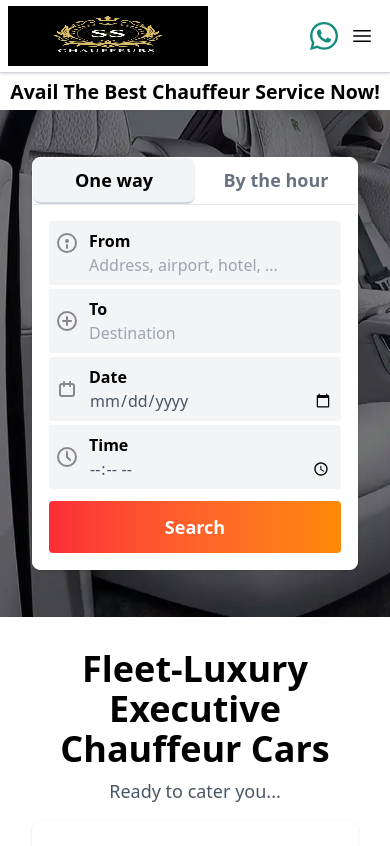
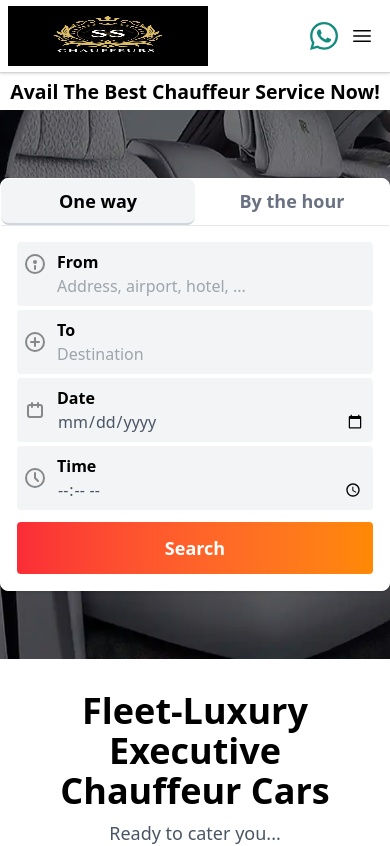
Before and after one commit to rahultherocks47/ss, a React (Vite) app: page / in a window 390 px wide. Shown: the top 846 px of the page. Built offline with nearby package versions, Linux system fonts and the light colour scheme.

Commit message:
hero-updation

```diff
--- a/src/components/HeroSection.jsx
+++ b/src/components/HeroSection.jsx
@@ -7,7 +7,7 @@ const HeroSection = () => {
 
       <h2 className='text-[min(5vw,2rem)] font-semibold text-center mx-auto max-w-7xl p-1 '>Avail The Best Chauffeur Service Now!</h2>
 
-      <div className="relative h-[60vh] sm:h-[60vh] w-full my-auto">
+      <div className="relative h-[65vh] sm:h-[70vh] w-full my-auto">
       <img
         src={heroimage}
         alt="Hero"
@@ -28,9 +28,9 @@ const HeroSection = () => {
         </button>
       </div>
       </div>
-{/* Second Block */}
-       <div class="block p-4">
-        <div className="relative z-10 flex flex-col items-center justify-center h-full text-white text-center px-4">
+    {/* Second Block */}
+       <div class="block">
+        <div className="relative z-10 flex flex-col items-center justify-center h-full text-white text-center lg:px-4">
         <Tabs />
         </div>
      </div>
```
